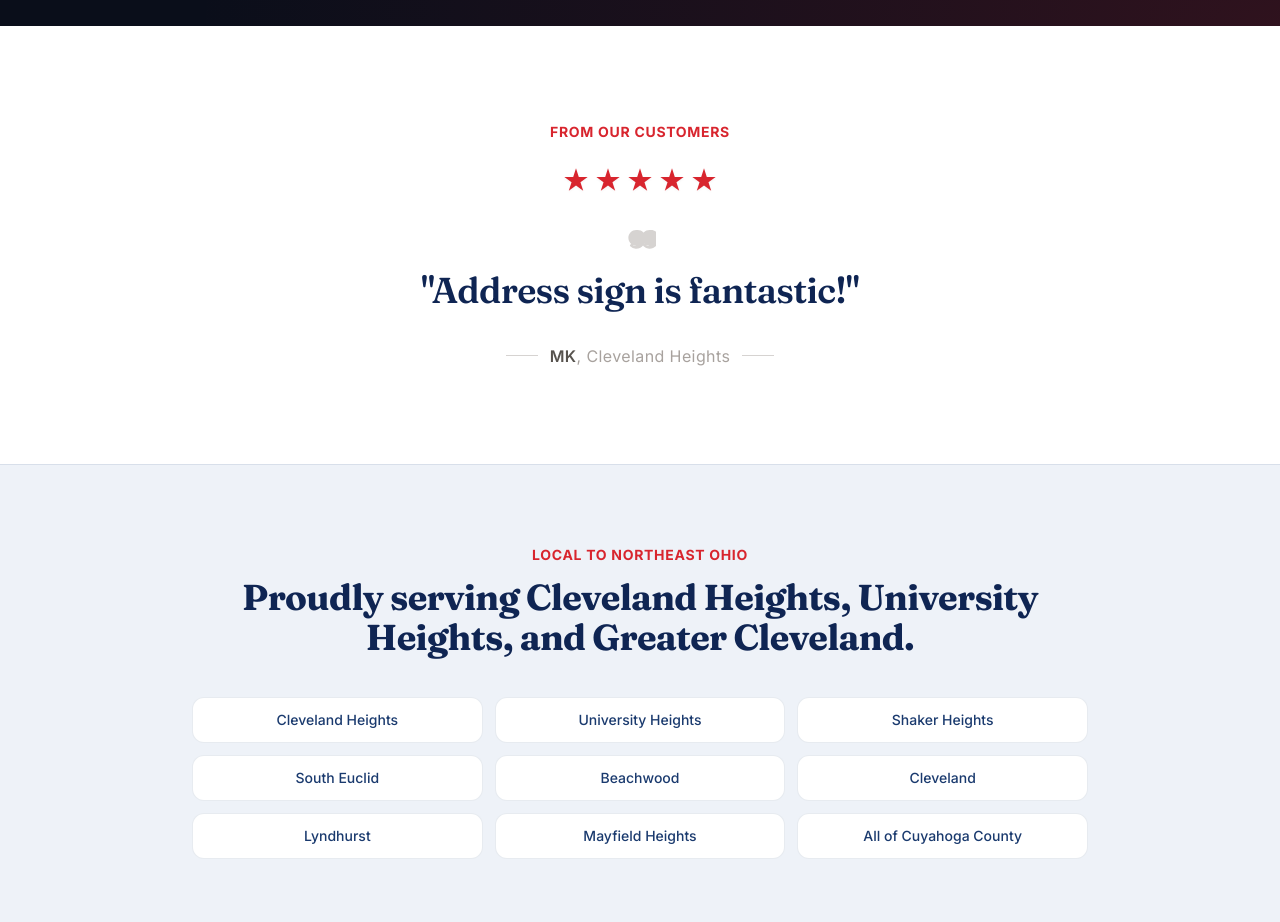
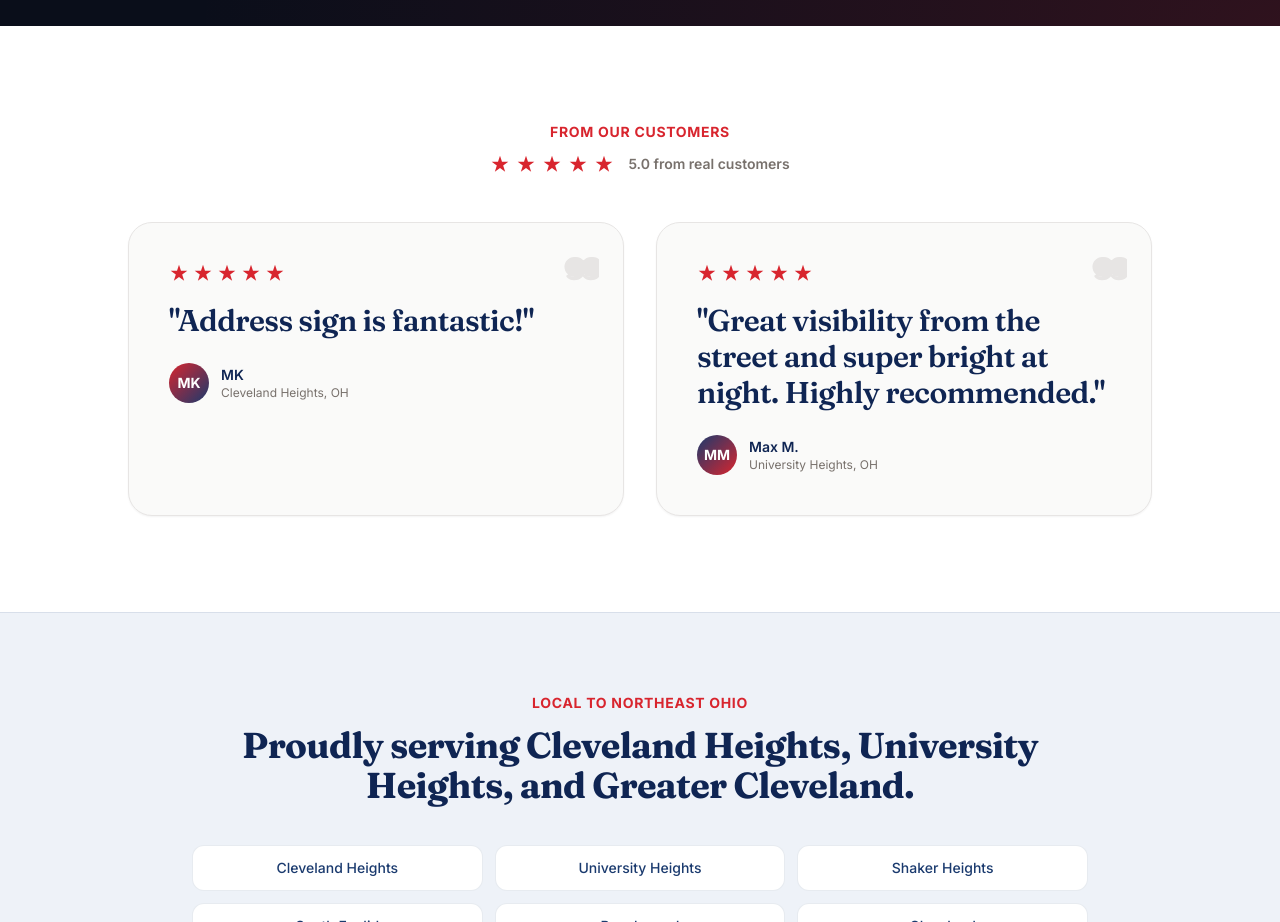
Before and after one commit to Shalom-Karr/Light-Up-Address, a website: page index.html in a window 1280 px wide. Shown: the part 7540-8462 px from the top of the page. Drawn offline with nearby package versions, Linux system fonts and the light colour scheme.

Commit message:
Add second 5-star review from Max M.; restyle testimonial section as two-card grid

```diff
--- a/index.html
+++ b/index.html
@@ -94,7 +94,7 @@
     "aggregateRating": {
       "@type": "AggregateRating",
       "ratingValue": "5",
-      "reviewCount": "1",
+      "reviewCount": "2",
       "bestRating": "5",
       "worstRating": "1"
     },
@@ -105,6 +105,13 @@
         "reviewRating": { "@type": "Rating", "ratingValue": "5", "bestRating": "5" },
         "reviewBody": "Address sign is fantastic!",
         "locationCreated": { "@type": "Place", "name": "Cleveland Heights, OH" }
+      },
+      {
+        "@type": "Review",
+        "author": { "@type": "Person", "name": "Max M." },
+        "reviewRating": { "@type": "Rating", "ratingValue": "5", "bestRating": "5" },
+        "reviewBody": "Great visibility from the street and super bright at night. Highly recommended.",
+        "locationCreated": { "@type": "Place", "name": "University Heights, OH" }
       }
     ]
   }
@@ -597,29 +604,65 @@
 
   <!-- TESTIMONIAL -->
   <section class="py-24 px-6 bg-white">
-    <div class="max-w-3xl mx-auto text-center">
-      <p class="text-sm font-bold text-brandred uppercase tracking-wider mb-6">From our customers</p>
-
-      <div class="flex items-center justify-center gap-1 mb-7" aria-label="Rated 5 out of 5 stars">
-        <svg class="h-6 w-6 md:h-7 md:w-7 text-brandred drop-shadow-sm" viewBox="0 0 24 24" fill="currentColor" aria-hidden="true"><path d="M12 2l2.39 7.36H22l-6.18 4.49 2.36 7.36L12 16.71l-6.18 4.5 2.36-7.36L2 9.36h7.61L12 2z"/></svg>
-        <svg class="h-6 w-6 md:h-7 md:w-7 text-brandred drop-shadow-sm" viewBox="0 0 24 24" fill="currentColor" aria-hidden="true"><path d="M12 2l2.39 7.36H22l-6.18 4.49 2.36 7.36L12 16.71l-6.18 4.5 2.36-7.36L2 9.36h7.61L12 2z"/></svg>
-        <svg class="h-6 w-6 md:h-7 md:w-7 text-brandred drop-shadow-sm" viewBox="0 0 24 24" fill="currentColor" aria-hidden="true"><path d="M12 2l2.39 7.36H22l-6.18 4.49 2.36 7.36L12 16.71l-6.18 4.5 2.36-7.36L2 9.36h7.61L12 2z"/></svg>
-        <svg class="h-6 w-6 md:h-7 md:w-7 text-brandred drop-shadow-sm" viewBox="0 0 24 24" fill="currentColor" aria-hidden="true"><path d="M12 2l2.39 7.36H22l-6.18 4.49 2.36 7.36L12 16.71l-6.18 4.5 2.36-7.36L2 9.36h7.61L12 2z"/></svg>
-        <svg class="h-6 w-6 md:h-7 md:w-7 text-brandred drop-shadow-sm" viewBox="0 0 24 24" fill="currentColor" aria-hidden="true"><path d="M12 2l2.39 7.36H22l-6.18 4.49 2.36 7.36L12 16.71l-6.18 4.5 2.36-7.36L2 9.36h7.61L12 2z"/></svg>
-      </div>
-
-      <svg class="mx-auto h-8 w-8 text-stone-300 mb-4" viewBox="0 0 24 24" fill="currentColor" aria-hidden="true"><path d="M9.17 6C5.91 6 3.27 8.64 3.27 11.9c0 3.2 2.45 5.81 5.6 5.94L8.8 18a3.5 3.5 0 0 1-2.65-1.2 1 1 0 0 0-1.46 1.36A5.5 5.5 0 0 0 8.8 20h.37c4.05 0 6.96-3.16 6.96-7.85V11.9C16.13 8.64 13.5 6 10.24 6h-1.07zm10 0c-3.26 0-5.9 2.64-5.9 5.9 0 3.2 2.45 5.81 5.6 5.94L18.8 18a3.5 3.5 0 0 1-2.65-1.2 1 1 0 1 0-1.46 1.36A5.5 5.5 0 0 0 18.8 20h.37c4.05 0 6.96-3.16 6.96-7.85V11.9C26.13 8.64 23.5 6 20.24 6h-1.07z"/></svg>
-
-      <blockquote class="font-display text-3xl md:text-4xl font-semibold leading-tight mb-7 text-navy-dark">
-        "Address sign is fantastic!"
-      </blockquote>
-
-      <div class="inline-flex items-center gap-3">
-        <span class="h-px w-8 bg-stone-300"></span>
-        <p class="text-stone-600 font-semibold tracking-wide">
-          MK<span class="text-stone-400 font-normal">, Cleveland Heights</span>
-        </p>
-        <span class="h-px w-8 bg-stone-300"></span>
+    <div class="max-w-6xl mx-auto">
+      <div class="text-center mb-12">
+        <p class="text-sm font-bold text-brandred uppercase tracking-wider mb-3">From our customers</p>
+        <div class="flex items-center justify-center gap-1.5" aria-label="Average rating 5 out of 5">
+          <svg class="h-5 w-5 text-brandred" viewBox="0 0 24 24" fill="currentColor" aria-hidden="true"><path d="M12 2l2.39 7.36H22l-6.18 4.49 2.36 7.36L12 16.71l-6.18 4.5 2.36-7.36L2 9.36h7.61L12 2z"/></svg>
+          <svg class="h-5 w-5 text-brandred" viewBox="0 0 24 24" fill="currentColor" aria-hidden="true"><path d="M12 2l2.39 7.36H22l-6.18 4.49 2.36 7.36L12 16.71l-6.18 4.5 2.36-7.36L2 9.36h7.61L12 2z"/></svg>
+          <svg class="h-5 w-5 text-brandred" viewBox="0 0 24 24" fill="currentColor" aria-hidden="true"><path d="M12 2l2.39 7.36H22l-6.18 4.49 2.36 7.36L12 16.71l-6.18 4.5 2.36-7.36L2 9.36h7.61L12 2z"/></svg>
+          <svg class="h-5 w-5 text-brandred" viewBox="0 0 24 24" fill="currentColor" aria-hidden="true"><path d="M12 2l2.39 7.36H22l-6.18 4.49 2.36 7.36L12 16.71l-6.18 4.5 2.36-7.36L2 9.36h7.61L12 2z"/></svg>
+          <svg class="h-5 w-5 text-brandred" viewBox="0 0 24 24" fill="currentColor" aria-hidden="true"><path d="M12 2l2.39 7.36H22l-6.18 4.49 2.36 7.36L12 16.71l-6.18 4.5 2.36-7.36L2 9.36h7.61L12 2z"/></svg>
+          <span class="ml-2 text-sm text-stone-500 font-semibold">5.0 from real customers</span>
+        </div>
+      </div>
+
+      <div class="grid md:grid-cols-2 gap-6 md:gap-8 max-w-5xl mx-auto">
+
+        <!-- Review 1: MK -->
+        <figure class="relative bg-stone-50 border border-stone-200 rounded-3xl p-8 md:p-10 shadow-sm hover:shadow-md transition-shadow">
+          <svg class="absolute top-6 right-6 h-10 w-10 text-stone-200" viewBox="0 0 24 24" fill="currentColor" aria-hidden="true"><path d="M9.17 6C5.91 6 3.27 8.64 3.27 11.9c0 3.2 2.45 5.81 5.6 5.94L8.8 18a3.5 3.5 0 0 1-2.65-1.2 1 1 0 0 0-1.46 1.36A5.5 5.5 0 0 0 8.8 20h.37c4.05 0 6.96-3.16 6.96-7.85V11.9C16.13 8.64 13.5 6 10.24 6h-1.07zm10 0c-3.26 0-5.9 2.64-5.9 5.9 0 3.2 2.45 5.81 5.6 5.94L18.8 18a3.5 3.5 0 0 1-2.65-1.2 1 1 0 1 0-1.46 1.36A5.5 5.5 0 0 0 18.8 20h.37c4.05 0 6.96-3.16 6.96-7.85V11.9C26.13 8.64 23.5 6 20.24 6h-1.07z"/></svg>
+          <div class="flex items-center gap-1 mb-5" aria-label="Rated 5 out of 5 stars">
+            <svg class="h-5 w-5 text-brandred" viewBox="0 0 24 24" fill="currentColor" aria-hidden="true"><path d="M12 2l2.39 7.36H22l-6.18 4.49 2.36 7.36L12 16.71l-6.18 4.5 2.36-7.36L2 9.36h7.61L12 2z"/></svg>
+            <svg class="h-5 w-5 text-brandred" viewBox="0 0 24 24" fill="currentColor" aria-hidden="true"><path d="M12 2l2.39 7.36H22l-6.18 4.49 2.36 7.36L12 16.71l-6.18 4.5 2.36-7.36L2 9.36h7.61L12 2z"/></svg>
+            <svg class="h-5 w-5 text-brandred" viewBox="0 0 24 24" fill="currentColor" aria-hidden="true"><path d="M12 2l2.39 7.36H22l-6.18 4.49 2.36 7.36L12 16.71l-6.18 4.5 2.36-7.36L2 9.36h7.61L12 2z"/></svg>
+            <svg class="h-5 w-5 text-brandred" viewBox="0 0 24 24" fill="currentColor" aria-hidden="true"><path d="M12 2l2.39 7.36H22l-6.18 4.49 2.36 7.36L12 16.71l-6.18 4.5 2.36-7.36L2 9.36h7.61L12 2z"/></svg>
+            <svg class="h-5 w-5 text-brandred" viewBox="0 0 24 24" fill="currentColor" aria-hidden="true"><path d="M12 2l2.39 7.36H22l-6.18 4.49 2.36 7.36L12 16.71l-6.18 4.5 2.36-7.36L2 9.36h7.61L12 2z"/></svg>
+          </div>
+          <blockquote class="font-display text-2xl md:text-3xl font-semibold leading-snug mb-6 text-navy-dark">
+            "Address sign is fantastic!"
+          </blockquote>
+          <figcaption class="flex items-center gap-3">
+            <div class="flex h-10 w-10 items-center justify-center rounded-full bg-gradient-to-br from-brandred to-navy text-white font-bold text-sm">MK</div>
+            <div>
+              <p class="font-semibold text-navy-dark text-sm">MK</p>
+              <p class="text-xs text-stone-500">Cleveland Heights, OH</p>
+            </div>
+          </figcaption>
+        </figure>
+
+        <!-- Review 2: Max M. -->
+        <figure class="relative bg-stone-50 border border-stone-200 rounded-3xl p-8 md:p-10 shadow-sm hover:shadow-md transition-shadow">
+          <svg class="absolute top-6 right-6 h-10 w-10 text-stone-200" viewBox="0 0 24 24" fill="currentColor" aria-hidden="true"><path d="M9.17 6C5.91 6 3.27 8.64 3.27 11.9c0 3.2 2.45 5.81 5.6 5.94L8.8 18a3.5 3.5 0 0 1-2.65-1.2 1 1 0 0 0-1.46 1.36A5.5 5.5 0 0 0 8.8 20h.37c4.05 0 6.96-3.16 6.96-7.85V11.9C16.13 8.64 13.5 6 10.24 6h-1.07zm10 0c-3.26 0-5.9 2.64-5.9 5.9 0 3.2 2.45 5.81 5.6 5.94L18.8 18a3.5 3.5 0 0 1-2.65-1.2 1 1 0 1 0-1.46 1.36A5.5 5.5 0 0 0 18.8 20h.37c4.05 0 6.96-3.16 6.96-7.85V11.9C26.13 8.64 23.5 6 20.24 6h-1.07z"/></svg>
+          <div class="flex items-center gap-1 mb-5" aria-label="Rated 5 out of 5 stars">
+            <svg class="h-5 w-5 text-brandred" viewBox="0 0 24 24" fill="currentColor" aria-hidden="true"><path d="M12 2l2.39 7.36H22l-6.18 4.49 2.36 7.36L12 16.71l-6.18 4.5 2.36-7.36L2 9.36h7.61L12 2z"/></svg>
+            <svg class="h-5 w-5 text-brandred" viewBox="0 0 24 24" fill="currentColor" aria-hidden="true"><path d="M12 2l2.39 7.36H22l-6.18 4.49 2.36 7.36L12 16.71l-6.18 4.5 2.36-7.36L2 9.36h7.61L12 2z"/></svg>
+            <svg class="h-5 w-5 text-brandred" viewBox="0 0 24 24" fill="currentColor" aria-hidden="true"><path d="M12 2l2.39 7.36H22l-6.18 4.49 2.36 7.36L12 16.71l-6.18 4.5 2.36-7.36L2 9.36h7.61L12 2z"/></svg>
+            <svg class="h-5 w-5 text-brandred" viewBox="0 0 24 24" fill="currentColor" aria-hidden="true"><path d="M12 2l2.39 7.36H22l-6.18 4.49 2.36 7.36L12 16.71l-6.18 4.5 2.36-7.36L2 9.36h7.61L12 2z"/></svg>
+            <svg class="h-5 w-5 text-brandred" viewBox="0 0 24 24" fill="currentColor" aria-hidden="true"><path d="M12 2l2.39 7.36H22l-6.18 4.49 2.36 7.36L12 16.71l-6.18 4.5 2.36-7.36L2 9.36h7.61L12 2z"/></svg>
+          </div>
+          <blockquote class="font-display text-2xl md:text-3xl font-semibold leading-snug mb-6 text-navy-dark">
+            "Great visibility from the street and super bright at night. Highly recommended."
+          </blockquote>
+          <figcaption class="flex items-center gap-3">
+            <div class="flex h-10 w-10 items-center justify-center rounded-full bg-gradient-to-br from-navy to-brandred text-white font-bold text-sm">MM</div>
+            <div>
+              <p class="font-semibold text-navy-dark text-sm">Max M.</p>
+              <p class="text-xs text-stone-500">University Heights, OH</p>
+            </div>
+          </figcaption>
+        </figure>
+
       </div>
     </div>
   </section>
```
